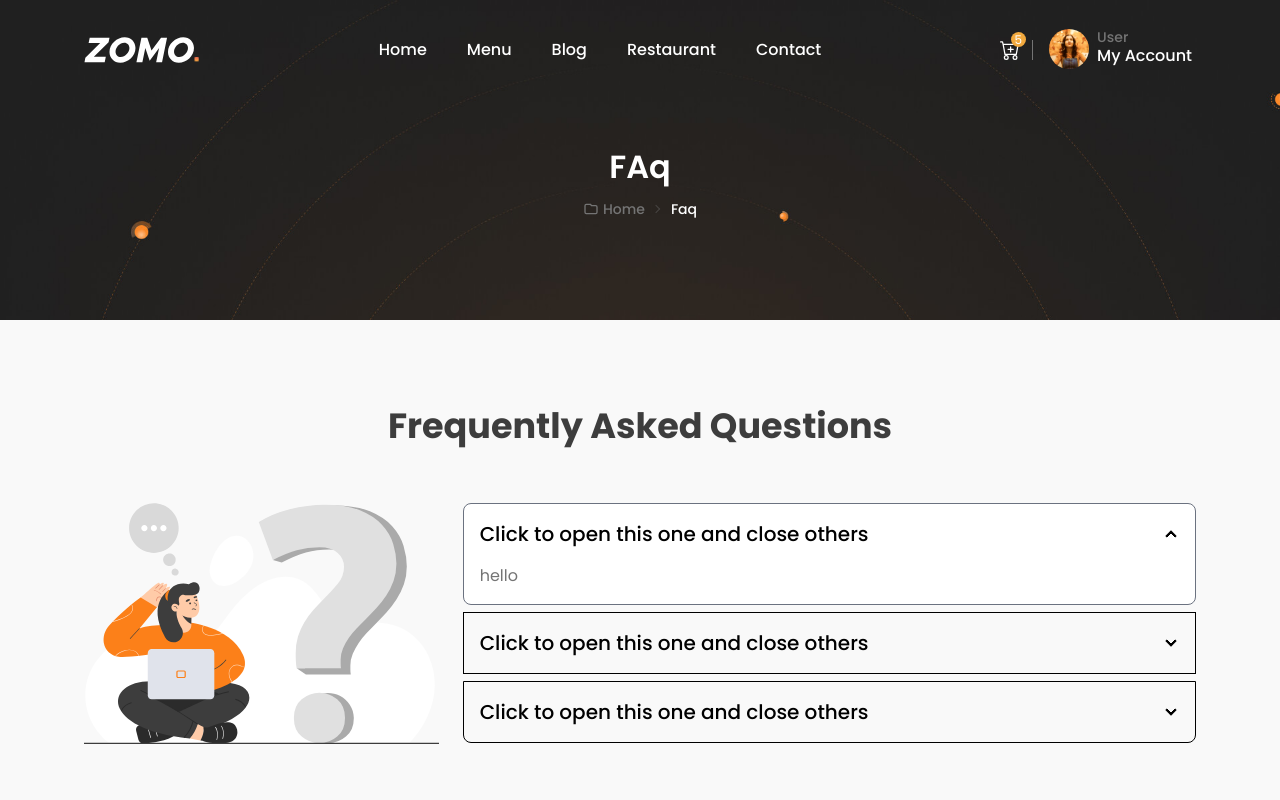
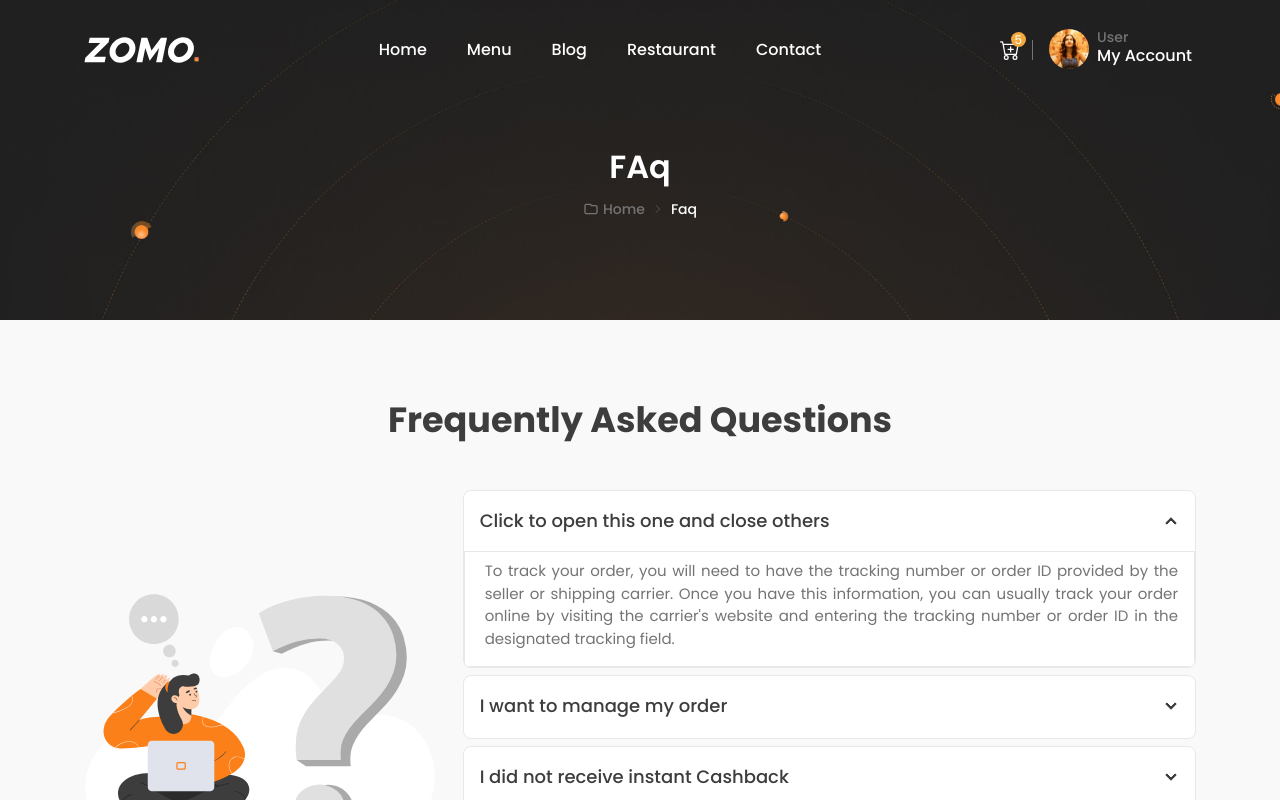
Before and after one commit to adnanDevelop/foodApp, a React (Vite) app in the folder frontend/: page /faq in a window 1280 px wide. Shown: the top 800 px of the page. Built offline with nearby package versions, Linux system fonts and the light colour scheme; no server answers; sample sign-in values are in the browser's storage.

Commit message:
completed faq page

```diff
--- a/frontend/src/css/index.css
+++ b/frontend/src/css/index.css
@@ -46,7 +46,7 @@
     }
 
     .section_padding {
-        @apply py-[80px];
+        @apply md:py-[80px] py-[60px];
     }
 
     .btn-primary {
--- a/frontend/src/modules/faq/component/Question.jsx
+++ b/frontend/src/modules/faq/component/Question.jsx
@@ -4,7 +4,7 @@ const Question = () => {
       {/* Title section */}
       <section className="custom_width section_padding">
         <div>
-          <h2 className="!font-bold text-center text-heading-color !text-[35px]">
+          <h2 className="!font-bold text-center text-heading-color md:!text-[35px] leading-10">
             Frequently Asked Questions
           </h2>
         </div>
@@ -12,40 +12,154 @@ const Question = () => {
         {/* Content section */}
         <div className="grid grid-cols-12 mt-[50px] gap-6">
           {/* Image section */}
-          <div className="col-span-4">
+          <div className="flex items-center justify-center lg:col-span-4 col-span-full mb-[20px]">
             <div className="faq_img">
-              <img src="/image/faq.svg" alt="" />
+              <img src="/image/faq.svg" className="max-w-auto" alt="" />
             </div>
           </div>
+
           {/* Accordin section */}
-          <div className="col-span-8">
+          <div className="lg:col-span-8 col-span-full">
             <div className="faq_accordin">
               <div className="w-full join join-vertical">
-                <div className="mb-2 border !rounded-lg collapse collapse-arrow join-item !border-gray-500 !bg-white">
-                  <input type="radio" name="my-accordion-4" defaultChecked />
-                  <div className="text-xl font-medium collapse-title">
+                {/* first accordin */}
+                <div className="mb-2 border !rounded-lg collapse collapse-arrow join-item !border-[#e8e8e8ff] !bg-white">
+                  <input type="checkbox" name="my-accordion-1" defaultChecked />
+                  <div className="text-base font-medium leading-none sm:text-lg collapse-title text-heading-color ">
                     Click to open this one and close others
                   </div>
-                  <div className="collapse-content">
-                    <p>hello</p>
+                  <div className="border !border-[#e8e8e8ff] collapse-content ps-5 ">
+                    <p className="text-justify  md:text-[15px] text-content-color  pt-2">
+                      To track your order, you will need to have the tracking
+                      number or order ID provided by the seller or shipping
+                      carrier. Once you have this information, you can usually
+                      track your order online by visiting the carrier&apos;s
+                      website and entering the tracking number or order ID in
+                      the designated tracking field.
+                    </p>
                   </div>
                 </div>
-                <div className="mb-2 border collapse collapse-arrow join-item border-base-300">
-                  <input type="radio" name="my-accordion-4" />
-                  <div className="text-xl font-medium collapse-title">
-                    Click to open this one and close others
+
+                {/* Second accordin */}
+                <div className="mb-2 border !rounded-lg collapse collapse-arrow join-item !border-[#e8e8e8ff] !bg-white">
+                  <input type="checkbox" name="my-accordion-1" />
+                  <div className="text-base font-medium leading-none sm:text-lg collapse-title text-heading-color ">
+                    I want to manage my order
                   </div>
-                  <div className="collapse-content">
-                    <p>hello</p>
+                  <div className="border !border-[#e8e8e8ff] collapse-content ps-5 ">
+                    <p className="text-justify  md:text-[15px] text-content-color  pt-2">
+                      1. Check your order confirmation email or account: This
+                      should contain information about your order, including the
+                      expected delivery date, tracking number (if applicable),
+                      and contact information for the seller.
+                    </p>
+                    <p className="mt-1 text-justify  md:text-[15px] text-content-color">
+                      2. Contact the seller: If you have any questions about
+                      your order or need to make changes, the best way to do so
+                      is to contact the seller directly. You can typically find
+                      their contact information on their website or in your
+                      order confirmation email.
+                    </p>
+                    <p className="mt-1 text-justify  md:text-[15px] text-content-color">
+                      3. Check the order status: Many online retailers provide a
+                      way for you to check the status of your order online. This
+                      can give you information about when your order was
+                      shipped, when it&apos;s expected to arrive, and any
+                      tracking information.
+                    </p>
+                    <p className="mt-1 text-justify  md:text-[15px] text-content-color">
+                      4. Make changes to your order: Depending on the
+                      seller&apos;s policies, you may be able to make changes to
+                      your order, such as adding or removing items, changing the
+                      shipping address, or canceling the order altogether.
+                      Contact the seller to see if this is possible.
+                    </p>
                   </div>
                 </div>
-                <div className="border collapse collapse-arrow join-item border-base-300">
-                  <input type="radio" name="my-accordion-4" />
-                  <div className="text-xl font-medium collapse-title">
-                    Click to open this one and close others
+
+                {/* Third accordin */}
+                <div className="mb-2 border !rounded-lg collapse collapse-arrow join-item !border-[#e8e8e8ff] !bg-white">
+                  <input type="checkbox" name="my-accordion-1" />
+                  <div className="text-base font-medium leading-none sm:text-lg collapse-title text-heading-color ">
+                    I did not receive instant Cashback
                   </div>
-                  <div className="collapse-content">
-                    <p>hello</p>
+                  <div className="border !border-[#e8e8e8ff] collapse-content ps-5 ">
+                    <p className="text-justify  md:text-[15px] text-content-color mb-1.5 pt-2">
+                      I&apos;m sorry to hear that you did not receive an instant
+                      cashback. To help you with this issue, I need more
+                      information.
+                    </p>
+                    <p className="text-justify  md:text-[15px] text-content-color ">
+                      1.What type of purchase did you make?
+                    </p>
+                    <p className="mt-1 text-justify  md:text-[15px] text-content-color">
+                      2. From which website or store did you make the purchase?
+                    </p>
+                    <p className="mt-1 text-justify  md:text-[15px] text-content-color">
+                      3. Did you receive any confirmation or receipt for your
+                      purchase?
+                    </p>
+                    <p className="mt-1 text-justify  md:text-[15px] text-content-color">
+                      4. Did you check the terms and conditions of the cashback
+                      offer before making the purchase?
+                    </p>
+                    <p className="mt-1 text-justify  md:text-[15px] text-content-color">
+                      5. What type of purchase did you make?Have you contacted
+                      the website or store&apos;s customer support regarding the
+                      issue?
+                    </p>
+                  </div>
+                </div>
+
+                {/* Fourth accordin */}
+                <div className="mb-2 border !rounded-lg collapse collapse-arrow join-item !border-[#e8e8e8ff] !bg-white">
+                  <input type="checkbox" name="my-accordion-1" />
+                  <div className="text-base font-medium leading-none sm:text-lg collapse-title text-heading-color ">
+                    I am unable to pay using Wallet
+                  </div>
+                  <div className="border !border-[#e8e8e8ff] collapse-content ps-5 ">
+                    <p className="text-justify  md:text-[15px] text-content-color mb-1 pt-2 ">
+                      I&apos;m sorry to hear that you did not receive an instant
+                      cashback. To help you with this issue, I need more
+                      information.
+                    </p>
+                    <p className="text-justify  md:text-[15px] text-content-color">
+                      1.What type of purchase did you make?
+                    </p>
+                    <p className="mt-1 text-justify  md:text-[15px] text-content-color">
+                      2. From which website or store did you make the purchase?
+                    </p>
+                    <p className="mt-1 text-justify  md:text-[15px] text-content-color">
+                      3. Did you receive any confirmation or receipt for your
+                      purchase?
+                    </p>
+                    <p className="mt-1 text-justify  md:text-[15px] text-content-color">
+                      4. Did you check the terms and conditions of the cashback
+                      offer before making the purchase?
+                    </p>
+                    <p className="mt-1 text-justify  md:text-[15px] text-content-color">
+                      5. What type of purchase did you make?Have you contacted
+                      the website or store&apos;s customer support regarding the
+                      issue?
+                    </p>
+                  </div>
+                </div>
+
+                {/* fifth accordin */}
+                <div className="mb-2 border !rounded-lg collapse collapse-arrow join-item !border-[#e8e8e8ff] !bg-white">
+                  <input type="checkbox" name="my-accordion-1" />
+                  <div className="text-base font-medium leading-none sm:text-lg collapse-title text-heading-color ">
+                    I want help with returns & refunds
+                  </div>
+                  <div className="border !border-[#e8e8e8ff] collapse-content ps-5 ">
+                    <p className="pt-2 text-justify text-content-color">
+                      To track your order, you will need to have the tracking
+                      number or order ID provided by the seller or shipping
+                      carrier. Once you have this information, you can usually
+                      track your order online by visiting the carrier&apos;s
+                      website and entering the tracking number or order ID in
+                      the designated tracking field.
+                    </p>
                   </div>
                 </div>
               </div>
```
